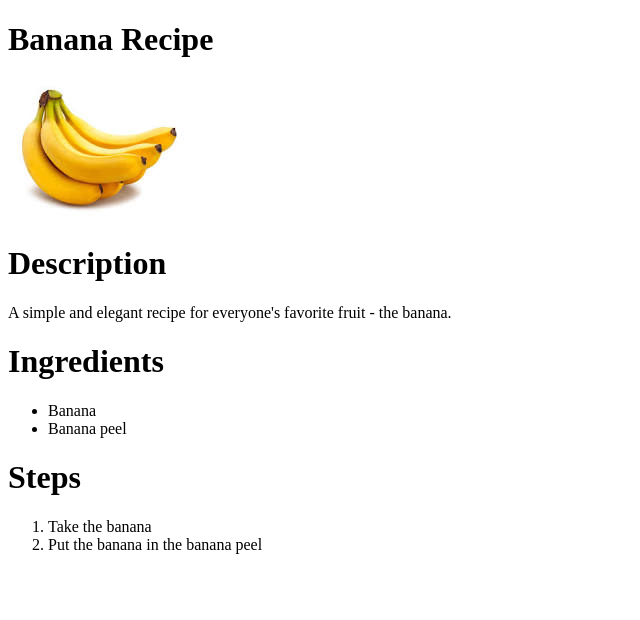
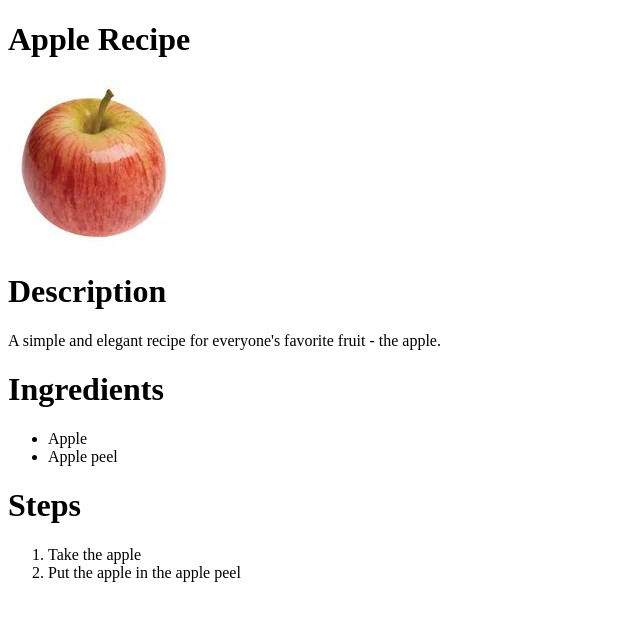
Before and after one commit to jojoshi1034/odin-recipes, a plain HTML site: page recipes/apple.html in a window 1280 px wide. Shown: the whole page, without its empty margins (0-640 px from the left). Drawn offline with Linux system fonts and the light colour scheme.

Commit message:
Download images for apple and watermelon recipes

```diff
--- a/recipes/apple.html
+++ b/recipes/apple.html
@@ -3,26 +3,26 @@
 <html>
     <head>
         <meta charset = "UTF-8">
-        <title> Banana recipe </title>
+        <title> Apple recipe </title>
     </head>
 
     <body>
-        <h1> Banana Recipe </h1>
-        <img src = "../images/banana.jpeg" alt = "Banana image">
+        <h1> Apple Recipe </h1>
+        <img src = "../images/apple.jpeg" alt = "apple image">
 
         <h1> Description </h1>
-        <p> A simple and elegant recipe for everyone's favorite fruit - the banana. </p>
+        <p> A simple and elegant recipe for everyone's favorite fruit - the apple. </p>
 
         <h1> Ingredients </h1>
         <ul>
-            <li> Banana </li>
-            <li> Banana peel </li>
+            <li> Apple </li>
+            <li> Apple peel </li>
         </ul>
 
         <h1> Steps </h1>
         <ol>
-            <li> Take the banana </li>
-            <li> Put the banana in the banana peel </li>
+            <li> Take the apple </li>
+            <li> Put the apple in the apple peel </li>
         </ol>
     </body>
 </html>
```
Also changed, not shown: index.html (+2 -0 lines), recipes/watermelon.html (+1 -1 lines), images/apple.jpeg (added), images/watermelon.jpeg (added).
